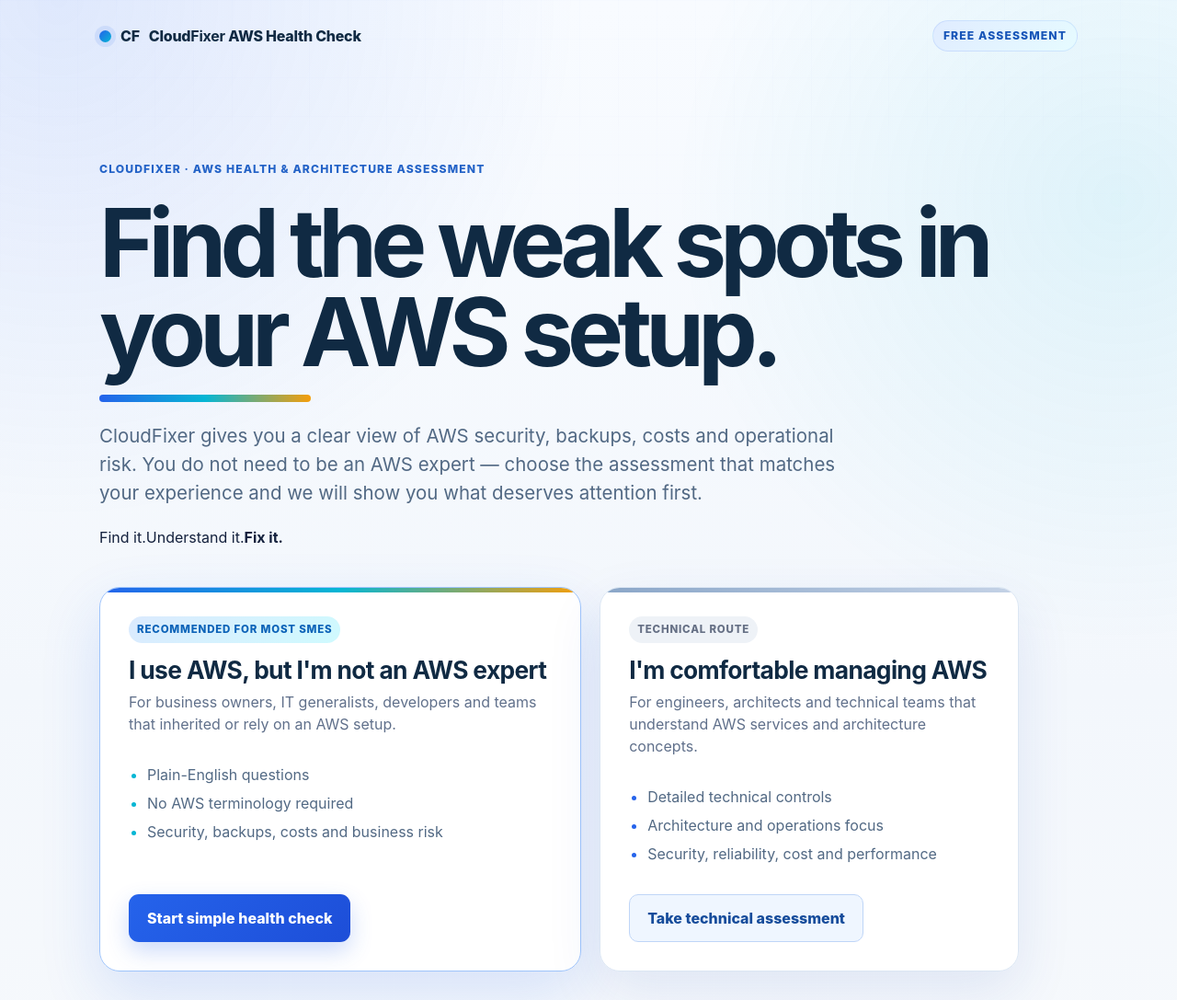
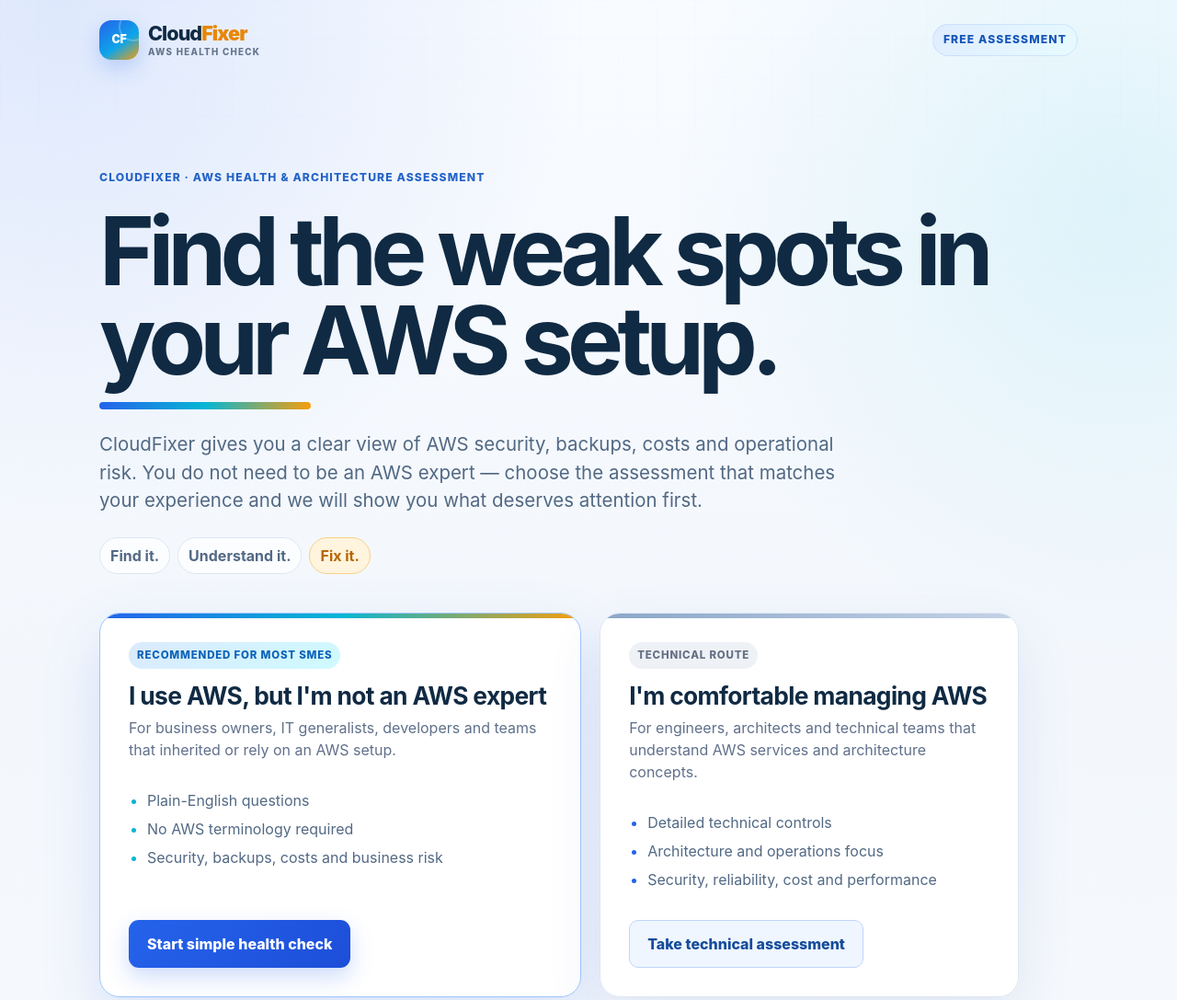
Before and after one commit to swissboy76/awsarchitecture, a website: page public/index.html in a window 1280 px wide. Shown: the top 1087 px of the page at 92% size. Drawn offline with Linux system fonts and the light colour scheme.

Commit message:
Add CloudFixer brand lockup and visual identity

```diff
--- a/public/index.html
+++ b/public/index.html
@@ -6,6 +6,21 @@
   <title>CloudFixer | Free AWS Cloud Health Check</title>
   <meta name="description" content="CloudFixer helps you find AWS security, backup, cost and architecture risks with a free cloud health check for both non-experts and technical teams." />
   <link rel="stylesheet" href="/styles.css" />
+  <style>
+    .brand:before{display:none!important}
+    .brand-mark{width:43px;height:43px;display:grid;place-items:center;border-radius:13px;background:linear-gradient(145deg,#2563eb 0%,#0ea5e9 58%,#f59e0b 100%);box-shadow:0 9px 22px rgba(37,99,235,.22);position:relative;overflow:hidden;flex:0 0 auto}
+    .brand-mark:after{content:"";position:absolute;width:28px;height:28px;border:2px solid rgba(255,255,255,.22);border-radius:50%;right:-10px;top:-9px}
+    .brand-mark span{color:#fff;font-size:.78rem;font-weight:950;letter-spacing:-.03em;position:relative;z-index:1}
+    .brand-lockup{display:flex;flex-direction:column;line-height:1.03}
+    .brand-name{font-size:1.35rem;font-weight:850;letter-spacing:-.045em;color:#102a43}
+    .brand-name strong{color:#e88705;font-weight:900}
+    .brand-product{margin-top:4px;font-size:.61rem;letter-spacing:.13em;text-transform:uppercase;color:#64748b;font-weight:800}
+    .brand-promise{display:flex;gap:8px;align-items:center;flex-wrap:wrap;margin-top:24px;color:#526984;font-weight:750}
+    .brand-promise span,.brand-promise strong{padding:7px 11px;border-radius:999px;background:rgba(255,255,255,.72);border:1px solid #dbe6f3}
+    .brand-promise strong{background:#fff4de;border-color:#f7cf88;color:#b86600}
+    footer strong{color:#102a43}
+    @media(max-width:520px){.brand-product{display:none}.brand-name{font-size:1.15rem}.brand-mark{width:38px;height:38px}.nav{padding-left:20px;padding-right:20px}.pill{font-size:.65rem}}
+  </style>
 </head>
 <body>
   <header class="nav">
```
